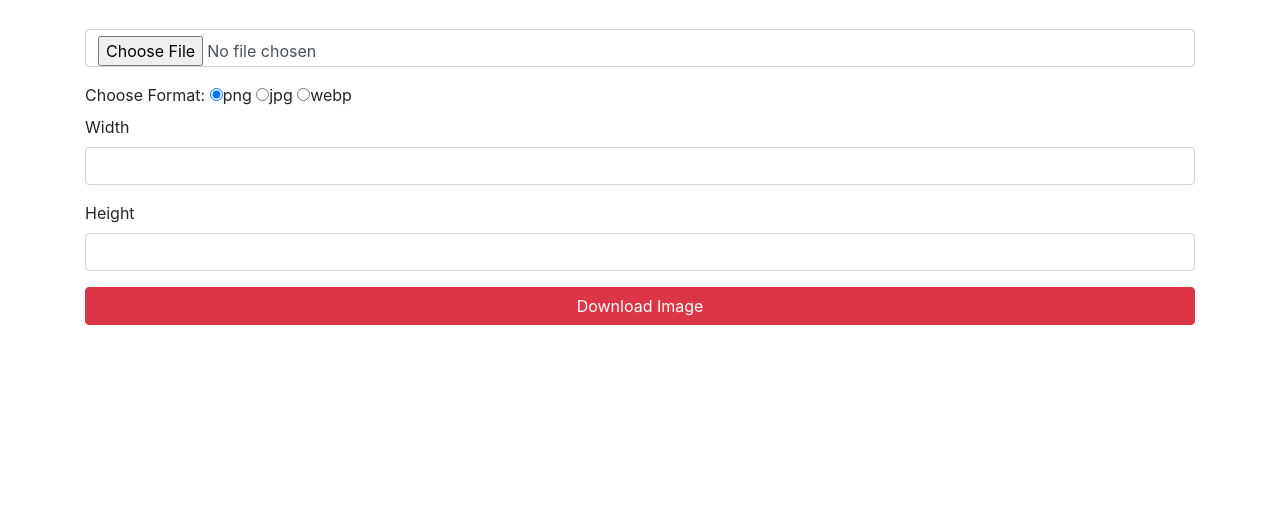
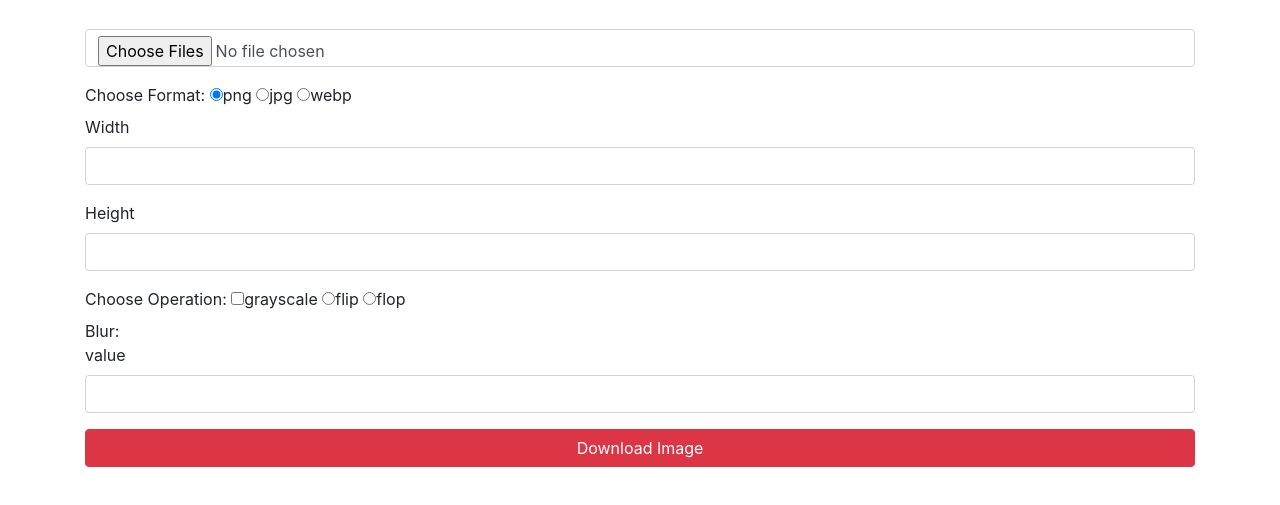
Before and after one commit to roshanreddyrach/imageprocessing, a website: page index.html in a window 1280 px wide. Shown: the part 99-604 px from the top of the page. Drawn offline with nearby package versions, Linux system fonts and the light colour scheme.

Commit message:
blur update

```diff
--- a/index.html
+++ b/index.html
@@ -17,6 +17,7 @@
           <input
             type="file"
             name="file"
+            multiple
             required
             class="form-control"
           />
@@ -39,6 +40,21 @@
           <label for="height">Height</label>
           <input class="form-control" type="number" name="height" id="">
         </div>
+        Choose Operation:
+        <label class="radio-inline"
+          ><input id="grayscale" type="checkbox" name="operation" value="grayscale" />grayscale</label
+        >
+        <label class="radio-inline"
+          ><input id="flip" type="radio" name="operation" value="flip" />flip</label
+        >
+        <label class="radio-inline"
+          ><input id="flop" type="radio" name="operation" value="flop" />flop</label
+        > <br>
+        Blur:
+        <div class="form-group">
+          <label for="value">value</label>
+          <input class="form-control" type="number" name="value" id="">
+        </div><div class="form-group">
         <div class="form-group">
           <button class="btn btn-danger btn-block">Download Image</button>
         </div>
--- a/info.txt
+++ b/info.txt
@@ -16,7 +16,7 @@ aand here we need to make two changes
     "devStart":"nodemon index.js"
   }
 
-  run dev start in terminal
+  npm run devStart in terminal
 
   index.js will be the starting point of the application so,
   * here we will make a simple express server
```
Also changed, not shown: index.js (+10 -5 lines).
